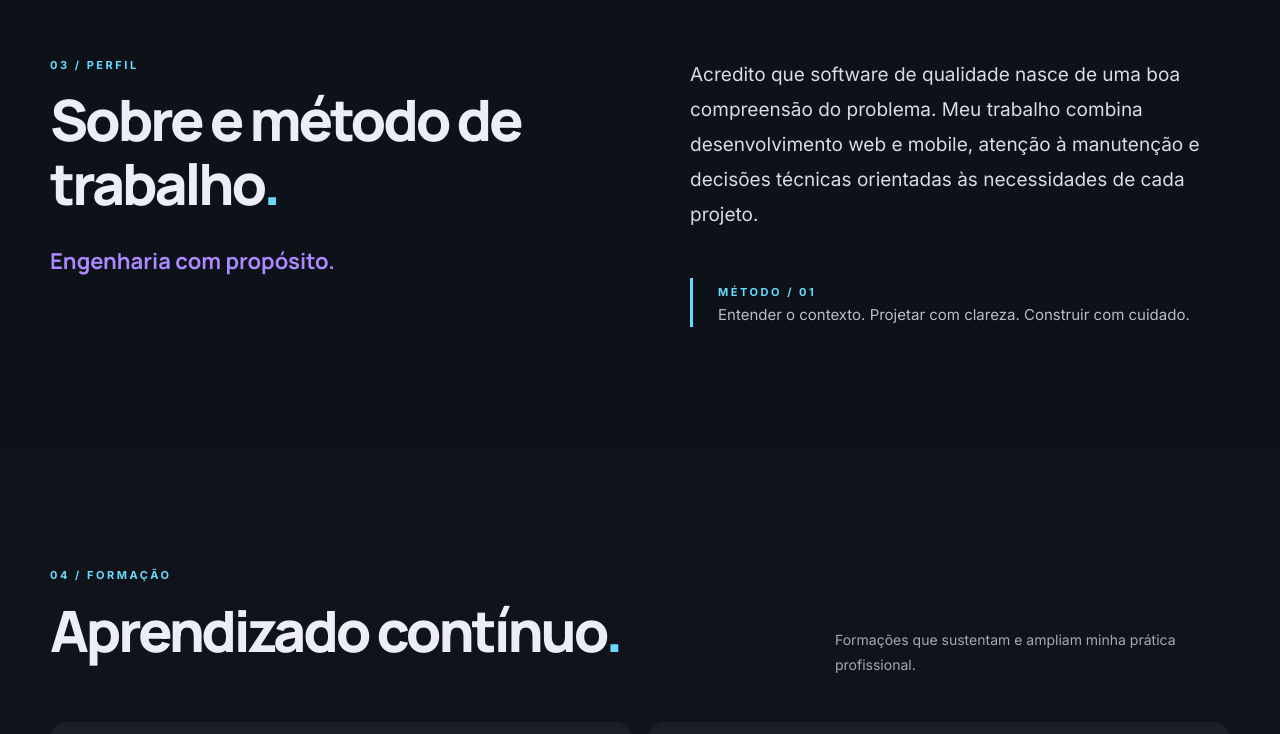
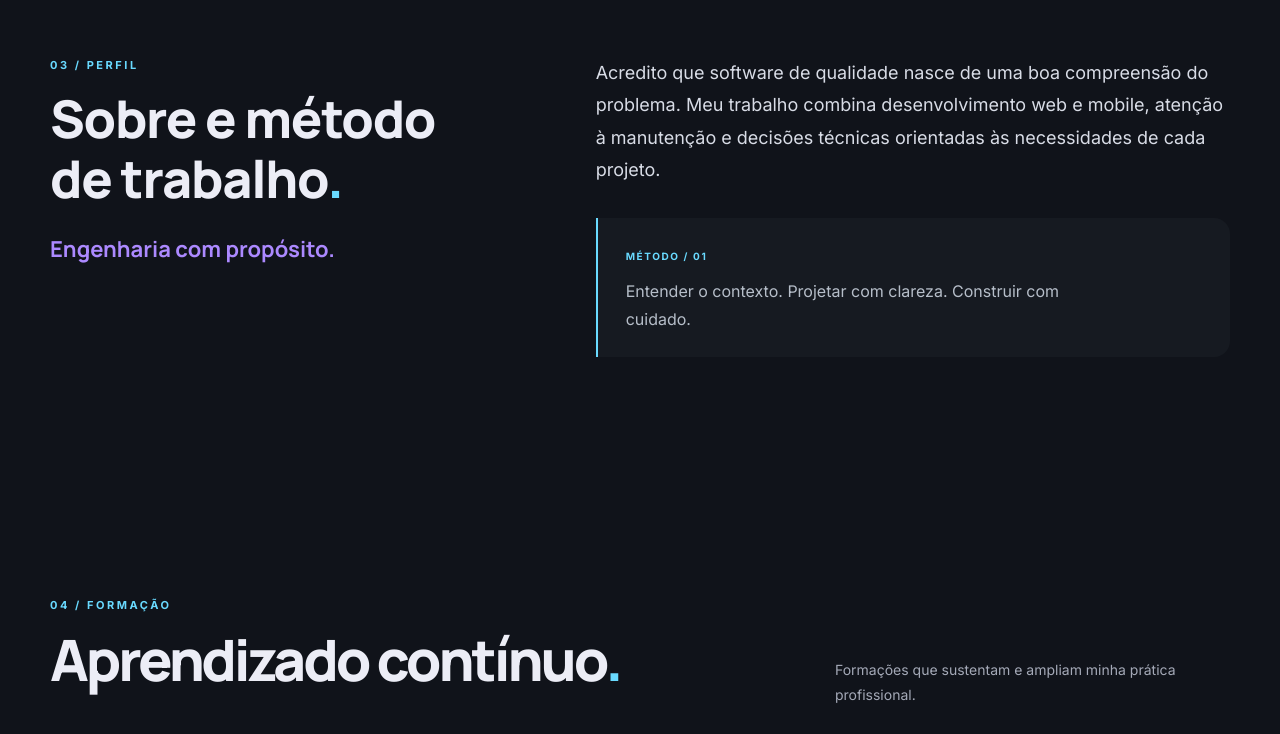
Before and after one commit to CleristonMP/portfolio-v2, a React (Vite) app: page / in a window 1280 px wide. Shown: the part 2753-3487 px from the top of the page. Built offline with nearby package versions, Linux system fonts and the light colour scheme.

Commit message:
style(profile): refine textual layout and method presentation

```diff
--- a/src/styles.css
+++ b/src/styles.css
@@ -460,30 +460,53 @@ button {
   max-width: 100%;
 }
 .about-section {
-  background: rgb(var(--color-surface-about));
+  background: rgb(var(--color-surface-low));
 }
-.about-grid {
+.about-section .about-grid {
   display: grid;
-  grid-template-columns: 1fr 1fr;
-  gap: 100px;
+  grid-template-columns: minmax(0, 0.85fr) minmax(0, 1.15fr);
+  align-items: start;
+  gap: clamp(32px, 6vw, 80px);
 }
-.about-accent {
-  font: 700 22px var(--font-display);
+.about-section .about-grid > div {
+  min-width: 0;
+}
+.about-section h2 {
+  max-width: 16ch;
+  font: 800 clamp(32px, 4.2vw, 52px)/1.15 var(--font-display);
+  letter-spacing: -0.025em;
+  margin: 16px 0 24px;
+  text-wrap: balance;
+}
+.about-section .about-accent {
+  font: 700 clamp(18px, 2vw, 22px)/1.5 var(--font-display);
   color: rgb(var(--color-secondary));
-  margin-top: 30px;
+  max-width: 24ch;
+  margin: 0;
 }
-.about-copy > p {
-  font-size: 19px;
-  line-height: 1.85;
+.about-section .about-copy > p {
+  max-width: 62ch;
+  margin: 0;
+  font-size: 18px;
+  line-height: 1.8;
   color: rgb(var(--color-text-about));
 }
-.about-note {
-  margin-top: 45px;
-  padding-left: 25px;
-  border-left: 3px solid rgb(var(--color-primary));
+.about-section .about-note {
+  margin-top: 32px;
+  padding: 24px 28px;
+  border-left: 2px solid rgb(var(--color-primary));
+  border-radius: 0 16px 16px 0;
+  background: rgb(var(--color-surface-container));
 }
-.about-note p {
-  font-size: 15px;
+.about-section .about-note .small-label {
+  font-size: 10px;
+  line-height: 1.6;
+  letter-spacing: 0.16em;
+}
+.about-section .about-note p {
+  max-width: 48ch;
+  margin: 12px 0 0;
+  font-size: 16px;
   line-height: 1.7;
   color: rgb(var(--color-text-method));
 }
@@ -756,14 +779,21 @@ section:focus-visible {
     padding: 24px 12px;
     gap: 16px;
   }
-  .about-grid,
   .contact-layout,
   .learning-grid {
     grid-template-columns: 1fr;
     gap: 30px;
   }
-  .about-copy > p {
-    font-size: 17px;
+  .about-section .about-grid {
+    grid-template-columns: minmax(0, 1fr);
+    gap: 32px;
+  }
+  .about-section .about-copy > p {
+    font-size: 16px;
+  }
+  .about-section .about-note {
+    padding: 20px;
+    margin-top: 28px;
   }
   .course {
     padding: 21px;
```
Also changed, not shown: 2 other files (tests, documents, lock files or other folders).
